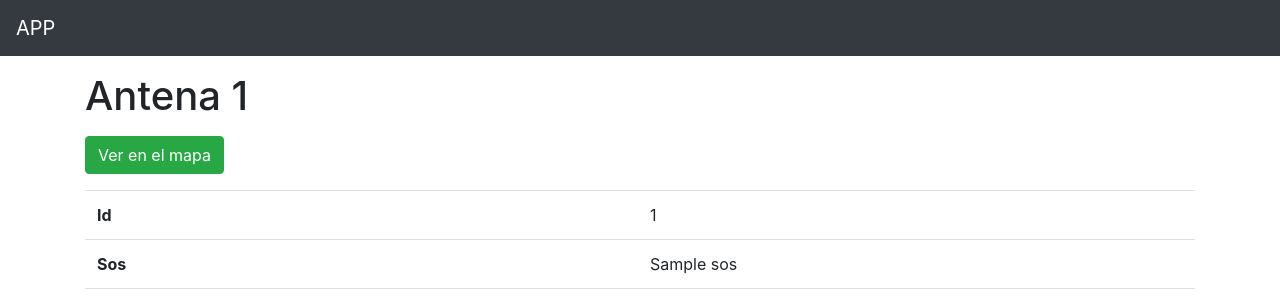
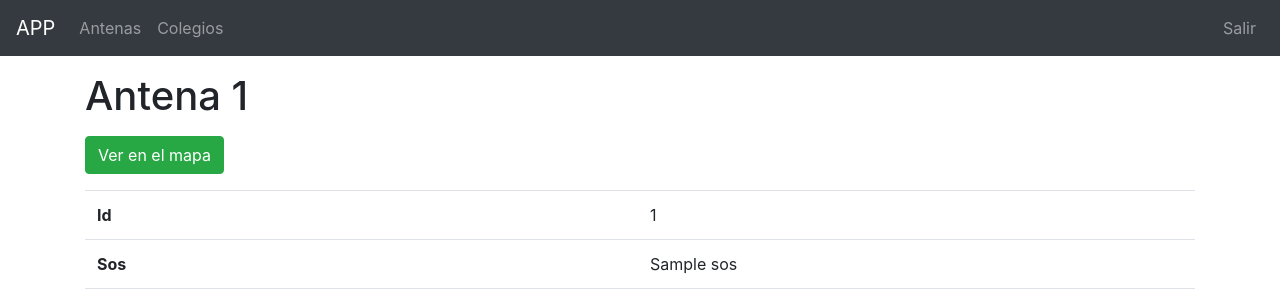
Before and after one commit to giansalex/bitel, a Symfony app: template templates/antenas/show.html.twig in a window 1280 px wide. Shown: the top 300 px of the page. Run offline with Twig, Linux system fonts and the light colour scheme; the template is opened without the code that fills it: most values are stand-ins (such as "Sample title", 1, 10 or a date in 2020); some libraries are stand-ins or nearby versions.

Commit message:
add menu logout

```diff
--- a/templates/base.html.twig
+++ b/templates/base.html.twig
@@ -4,23 +4,46 @@
         <meta charset="UTF-8">
         <title>{% block title %}Bienvenido!{% endblock %}</title>
         <meta name="viewport" content="width=device-width, initial-scale=1">
-        <link rel="stylesheet" href="https://maxcdn.bootstrapcdn.com/bootstrap/4.0.0/css/bootstrap.min.css" integrity="sha384-Gn5384xqQ1aoWXA+058RXPxPg6fy4IWvTNh0E263XmFcJlSAwiGgFAW/dAiS6JXm" crossorigin="anonymous">
-        <script src="https://maxcdn.bootstrapcdn.com/bootstrap/4.0.0/js/bootstrap.min.js" integrity="sha384-JZR6Spejh4U02d8jOt6vLEHfe/JQGiRRSQQxSfFWpi1MquVdAyjUar5+76PVCmYl" crossorigin="anonymous"></script>
+        <link rel="stylesheet" href="https://maxcdn.bootstrapcdn.com/bootstrap/4.3.1/css/bootstrap.min.css">
         <style>
             .app-wrapper { margin: 1em auto; }
         </style>
         {% block stylesheets %}{% endblock %}
     </head>
     <body>
-        <nav class="navbar navbar-expand-sm bg-dark navbar-dark">
+        <nav class="navbar navbar-expand-md bg-dark navbar-dark">
+            <!-- Brand -->
             <a class="navbar-brand" href="{{ path('home') }}">APP</a>
+
+            <!-- Toggler/collapsibe Button -->
+            <button class="navbar-toggler" type="button" data-toggle="collapse" data-target="#collapsibleNavbar">
+                <span class="navbar-toggler-icon"></span>
+            </button>
+
+            <!-- Navbar links -->
+            <div class="collapse navbar-collapse" id="collapsibleNavbar">
+                <ul class="navbar-nav mr-auto mt-2 mt-lg-0">
+                    <li class="nav-item">
+                        <a class="nav-link" href="{{ path('antenas_index') }}">Antenas</a>
+                    </li>
+                    <li class="nav-item">
+                        <a class="nav-link" href="{{ path('colegios_index') }}">Colegios</a>
+                    </li>
+                </ul>
+                <ul class="navbar-nav">
+                    <li class="nav-item">
+                        <a class="nav-link" href="{{ path('logout') }}">Salir</a>
+                    </li>
+                </ul>
+            </div>
         </nav>
         <div class="container app-wrapper">
             {% block body %}{% endblock %}
         </div>
 
-        <script src="https://code.jquery.com/jquery-3.2.1.slim.min.js" integrity="sha384-KJ3o2DKtIkvYIK3UENzmM7KCkRr/rE9/Qpg6aAZGJwFDMVNA/GpGFF93hXpG5KkN" crossorigin="anonymous"></script>
-        <script src="https://cdnjs.cloudflare.com/ajax/libs/popper.js/1.12.9/umd/popper.min.js" integrity="sha384-ApNbgh9B+Y1QKtv3Rn7W3mgPxhU9K/ScQsAP7hUibX39j7fakFPskvXusvfa0b4Q" crossorigin="anonymous"></script>
+        <script src="https://code.jquery.com/jquery-3.4.0.slim.min.js"></script>
+        <script src="https://cdnjs.cloudflare.com/ajax/libs/popper.js/1.14.7/umd/popper.min.js"></script>
+        <script src="https://maxcdn.bootstrapcdn.com/bootstrap/4.3.1/js/bootstrap.min.js"></script>
         {% block javascripts %}{% endblock %}
     </body>
 </html>
```
